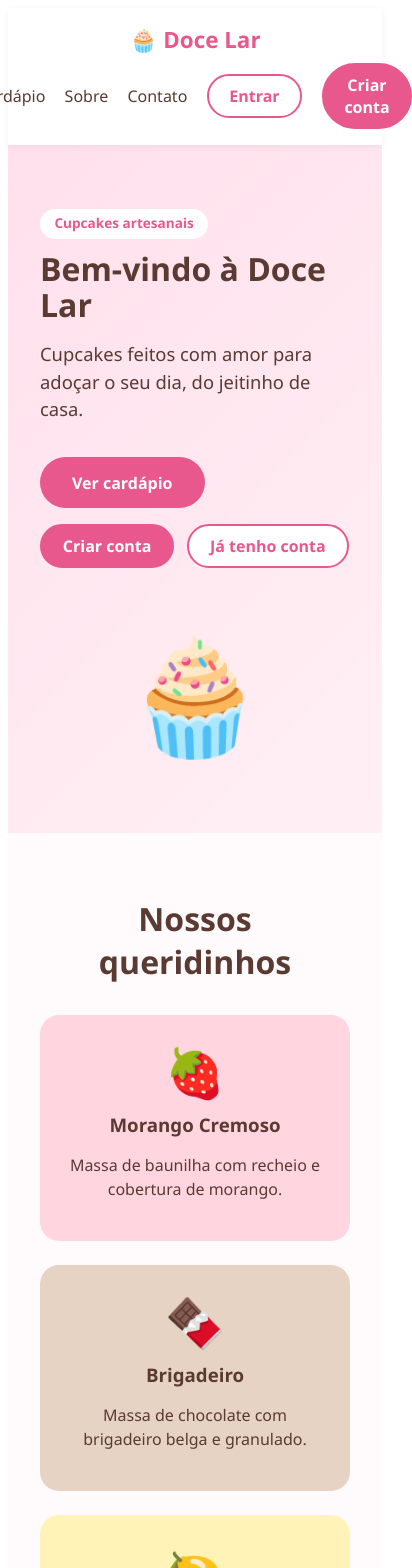
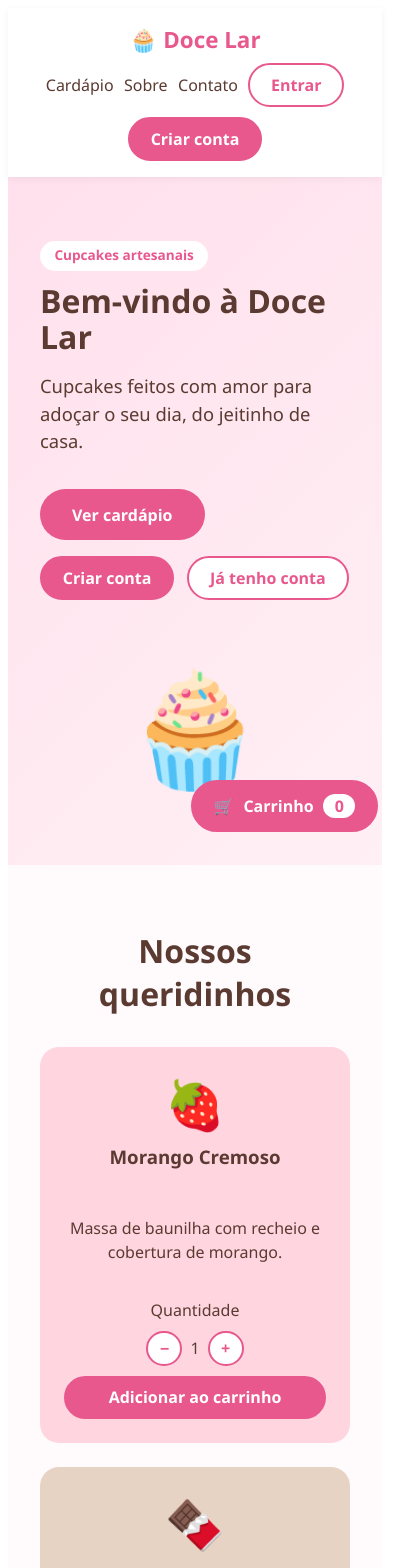
Before and after one commit to Lucas-Verdi/doce-lar, an Angular app in the folder web/doce-lar/: page / in a window 390 px wide. Shown: the top 1568 px of the page, 412 px wide, since content can reach past the window. Built offline with nearby package versions, Linux system fonts and the light colour scheme.

Commit message:
feat: implement shopping cart functionality with quantity management and local storage

```diff
--- /dev/null
+++ b/web/doce-lar/src/app/cart.service.ts
@@ -0,0 +1,94 @@
+import { isPlatformBrowser } from '@angular/common';
+import { computed, inject, Injectable, PLATFORM_ID, signal } from '@angular/core';
+
+export interface CartItem {
+  id: string;
+  nome: string;
+  emoji: string;
+  quantidade: number;
+}
+
+const STORAGE_KEY = 'doce-lar-carrinho';
+
+@Injectable({ providedIn: 'root' })
+export class CartService {
+  private readonly isBrowser = isPlatformBrowser(inject(PLATFORM_ID));
+  private readonly itemsState = signal<CartItem[]>(this.loadItems());
+
+  readonly items = this.itemsState.asReadonly();
+  readonly totalItems = computed(() =>
+    this.itemsState().reduce((total, item) => total + item.quantidade, 0),
+  );
+
+  add(item: Omit<CartItem, 'quantidade'>, quantidade: number): void {
+    const currentItems = this.itemsState();
+    const existingItem = currentItems.find((cartItem) => cartItem.id === item.id);
+
+    this.updateItems(
+      existingItem
+        ? currentItems.map((cartItem) =>
+            cartItem.id === item.id
+              ? { ...cartItem, quantidade: cartItem.quantidade + quantidade }
+              : cartItem,
+          )
+        : [...currentItems, { ...item, quantidade }],
+    );
+  }
+
+  setQuantity(id: string, quantidade: number): void {
+    this.updateItems(
+      this.itemsState().map((item) =>
+        item.id === id ? { ...item, quantidade: Math.max(1, quantidade) } : item,
+      ),
+    );
+  }
+
+  remove(id: string): void {
+    this.updateItems(this.itemsState().filter((item) => item.id !== id));
+  }
+
+  private updateItems(items: CartItem[]): void {
+    this.itemsState.set(items);
+    this.saveItems(items);
+  }
+
+  private loadItems(): CartItem[] {
+    if (!this.isBrowser) return [];
+
+    try {
+      const storedItems: unknown = JSON.parse(localStorage.getItem(STORAGE_KEY) ?? '[]');
+      if (!Array.isArray(storedItems) || !storedItems.every(isCartItem)) {
+        console.error('O carrinho salvo no navegador tem um formato inválido.');
+        return [];
+      }
+      return storedItems;
+    } catch (error) {
+      console.error('Não foi possível carregar o carrinho salvo no navegador.', error);
+      return [];
+    }
+  }
+
+  private saveItems(items: CartItem[]): void {
+    if (!this.isBrowser) return;
+
+    try {
+      localStorage.setItem(STORAGE_KEY, JSON.stringify(items));
+    } catch (error) {
+      console.error('Não foi possível salvar o carrinho no navegador.', error);
+    }
+  }
+}
+
+function isCartItem(value: unknown): value is CartItem {
+  if (typeof value !== 'object' || value === null) return false;
+  const item = value as Record<string, unknown>;
+
+  return (
+    typeof item['id'] === 'string' &&
+    typeof item['nome'] === 'string' &&
+    typeof item['emoji'] === 'string' &&
+    typeof item['quantidade'] === 'number' &&
+    Number.isInteger(item['quantidade']) &&
+    item['quantidade'] > 0
+  );
+}
--- a/web/doce-lar/src/app/welcome/welcome.css
+++ b/web/doce-lar/src/app/welcome/welcome.css
@@ -161,11 +161,143 @@ h2 {
 }
 
 .card {
+  display: flex;
+  flex-direction: column;
   transition: transform 0.2s;
 }
 
 .card:hover {
   transform: translateY(-4px);
+}
+
+.produto-acoes {
+  display: flex;
+  flex-direction: column;
+  gap: 0.6rem;
+  margin-top: auto;
+  padding-top: 1.2rem;
+}
+
+.rotulo-quantidade {
+  text-align: center;
+}
+
+.item-carrinho-nome {
+  font-weight: 600;
+}
+
+.seletor-quantidade {
+  display: flex;
+  align-items: center;
+  justify-content: center;
+  gap: 0.5rem;
+}
+
+.seletor-quantidade button {
+  min-width: 2.25rem;
+  padding: 0.3rem 0.6rem;
+  background: #fff;
+  color: var(--rosa);
+}
+
+.btn-adicionar {
+  width: 100%;
+  background: var(--rosa);
+  color: #fff;
+}
+
+.carrinho-flutuante {
+  position: fixed;
+  z-index: 5;
+  right: 1.25rem;
+  bottom: 1.25rem;
+  display: flex;
+  flex-direction: column;
+  align-items: flex-end;
+  gap: 0.75rem;
+}
+
+.btn-carrinho {
+  display: flex;
+  align-items: center;
+  gap: 0.6rem;
+  min-height: 3.25rem;
+  background: var(--rosa);
+  color: #fff;
+}
+
+.badge-carrinho {
+  display: inline-grid;
+  min-width: 1.5rem;
+  height: 1.5rem;
+  place-items: center;
+  padding: 0 0.25rem;
+  border-radius: 999px;
+  background: #fff;
+  color: var(--rosa);
+}
+
+.painel-carrinho {
+  width: min(24rem, calc(100vw - 2.5rem));
+  max-height: min(60vh, 30rem);
+  overflow: auto;
+  box-sizing: border-box;
+  padding: 1rem;
+  border: 1px solid #f1d5df;
+  border-radius: 1rem;
+  background: #fff;
+}
+
+.cabecalho-carrinho {
+  display: flex;
+  align-items: center;
+  justify-content: space-between;
+  gap: 1rem;
+}
+
+.cabecalho-carrinho h2 {
+  margin: 0;
+  text-align: left;
+  font-size: 1.25rem;
+}
+
+.btn-fechar {
+  padding: 0.2rem 0.7rem;
+  border-color: transparent;
+  background: transparent;
+  color: var(--marrom);
+}
+
+.lista-carrinho {
+  display: grid;
+  gap: 1rem;
+  margin: 1rem 0 0;
+  padding: 0;
+  list-style: none;
+}
+
+.lista-carrinho li {
+  display: grid;
+  gap: 0.6rem;
+}
+
+.item-carrinho-acoes {
+  display: flex;
+  align-items: center;
+  gap: 0.5rem;
+}
+
+.item-carrinho-acoes button {
+  padding: 0.2rem 0.65rem;
+  border-width: 1px;
+}
+
+.item-carrinho-acoes .btn-remover {
+  margin-left: auto;
+  border-color: transparent;
+  background: transparent;
+  color: #a33154;
+  font-size: 0.85rem;
 }
 
 .card-emoji {
@@ -174,10 +306,12 @@ h2 {
 
 h3 {
   margin: 0.5rem 0;
+  min-height: 3rem;
 }
 
 p {
   line-height: 1.5;
+  flex: 1;
 }
 
 .rodape {
@@ -196,4 +330,15 @@ p {
     flex-direction: column;
     gap: 0.5rem;
   }
+
+  nav {
+    flex-wrap: wrap;
+    justify-content: center;
+    gap: 0.65rem;
+  }
+
+  .carrinho-flutuante {
+    right: 0.75rem;
+    bottom: 0.75rem;
+  }
 }
--- a/web/doce-lar/src/app/welcome/welcome.html
+++ b/web/doce-lar/src/app/welcome/welcome.html
@@ -32,6 +32,31 @@
           <div class="card-emoji">{{ c.emoji }}</div>
           <h3>{{ c.nome }}</h3>
           <p>{{ c.descricao }}</p>
+          <div class="produto-acoes">
+            <span class="rotulo-quantidade">Quantidade</span>
+            <div class="seletor-quantidade" role="group" [attr.aria-label]="'Quantidade de ' + c.nome">
+              <button
+                type="button"
+                [attr.aria-label]="'Diminuir quantidade de ' + c.nome"
+                [disabled]="obterQuantidade(c.id) <= 1"
+                (click)="alterarQuantidadeSelecionada(c.id, -1)"
+              >
+                −
+              </button>
+              <span aria-live="polite">{{ obterQuantidade(c.id) }}</span>
+              <button
+                type="button"
+                [attr.aria-label]="'Aumentar quantidade de ' + c.nome"
+                [disabled]="obterQuantidade(c.id) >= 99"
+                (click)="alterarQuantidadeSelecionada(c.id, 1)"
+              >
+                +
+              </button>
+            </div>
+            <button type="button" class="btn-adicionar" (click)="adicionarAoCarrinho(c)">
+              Adicionar ao carrinho
+            </button>
+          </div>
         </article>
       }
     </div>
@@ -54,3 +79,69 @@
 <footer id="contato" class="rodape">
   <p>🧁 Doce Lar — Feito com carinho · Encomendas pelo WhatsApp</p>
 </footer>
+
+<section class="carrinho-flutuante" aria-label="Carrinho de compras">
+  @if (carrinhoAberto()) {
+    <div id="painel-carrinho" class="painel-carrinho">
+      <div class="cabecalho-carrinho">
+        <h2>Meu carrinho</h2>
+        <button
+          type="button"
+          class="btn-fechar"
+          aria-label="Fechar carrinho"
+          (click)="carrinhoAberto.set(false)"
+        >
+          ×
+        </button>
+      </div>
+      @if (cart.items().length === 0) {
+        <p class="carrinho-vazio">Seu carrinho está vazio.</p>
+      } @else {
+        <ul class="lista-carrinho">
+          @for (item of cart.items(); track item.id) {
+            <li>
+              <span class="item-carrinho-nome">{{ item.emoji }} {{ item.nome }}</span>
+              <div class="item-carrinho-acoes">
+                <button
+                  type="button"
+                  [attr.aria-label]="'Diminuir quantidade de ' + item.nome"
+                  [disabled]="item.quantidade <= 1"
+                  (click)="alterarQuantidade(item.id, item.quantidade - 1)"
+                >
+                  −
+                </button>
+                <span>{{ item.quantidade }}</span>
+                <button
+                  type="button"
+                  [attr.aria-label]="'Aumentar quantidade de ' + item.nome"
+                  (click)="alterarQuantidade(item.id, item.quantidade + 1)"
+                >
+                  +
+                </button>
+                <button
+                  type="button"
+                  class="btn-remover"
+                  [attr.aria-label]="'Remover ' + item.nome + ' do carrinho'"
+                  (click)="cart.remove(item.id)"
+                >
+                  Remover
+                </button>
+              </div>
+            </li>
+          }
+        </ul>
+      }
+    </div>
+  }
+  <button
+    type="button"
+    class="btn-carrinho"
+    [attr.aria-expanded]="carrinhoAberto()"
+    aria-controls="painel-carrinho"
+    (click)="carrinhoAberto.update((aberto) => !aberto)"
+  >
+    <span aria-hidden="true">🛒</span>
+    Carrinho
+    <span class="badge-carrinho" aria-label="itens no carrinho">{{ cart.totalItems() }}</span>
+  </button>
+</section>
--- a/web/doce-lar/src/app/welcome/welcome.ts
+++ b/web/doce-lar/src/app/welcome/welcome.ts
@@ -1,7 +1,9 @@
-import { Component } from '@angular/core';
+import { Component, inject, signal } from '@angular/core';
 import { RouterLink } from '@angular/router';
+import { CartService } from '../cart.service';
 
 interface Cupcake {
+  id: string;
   nome: string;
   descricao: string;
   emoji: string;
@@ -15,11 +17,15 @@ interface Cupcake {
   styleUrl: './welcome.css',
 })
 export class Welcome {
+  protected readonly cart = inject(CartService);
+  protected readonly quantidadeSelecionada = signal<Record<string, number>>({});
+  protected readonly carrinhoAberto = signal(false);
+
   protected readonly cupcakes: Cupcake[] = [
-    { nome: 'Morango Cremoso', descricao: 'Massa de baunilha com recheio e cobertura de morango.', emoji: '🍓', cor: '#ffd6e0' },
-    { nome: 'Brigadeiro', descricao: 'Massa de chocolate com brigadeiro belga e granulado.', emoji: '🍫', cor: '#e7d3c4' },
-    { nome: 'Limão Siciliano', descricao: 'Massa leve com creme cítrico de limão.', emoji: '🍋', cor: '#fff3b8' },
-    { nome: 'Red Velvet', descricao: 'Clássico aveludado com cream cheese.', emoji: '❤️', cor: '#ffc9c9' },
+    { id: 'morango-cremoso', nome: 'Morango Cremoso', descricao: 'Massa de baunilha com recheio e cobertura de morango.', emoji: '🍓', cor: '#ffd6e0' },
+    { id: 'brigadeiro', nome: 'Brigadeiro', descricao: 'Massa de chocolate com brigadeiro belga e granulado.', emoji: '🍫', cor: '#e7d3c4' },
+    { id: 'limao-siciliano', nome: 'Limão Siciliano', descricao: 'Massa leve com creme cítrico de limão.', emoji: '🍋', cor: '#fff3b8' },
+    { id: 'red-velvet', nome: 'Red Velvet', descricao: 'Clássico aveludado com cream cheese.', emoji: '❤️', cor: '#ffc9c9' },
   ];
 
   protected readonly diferenciais = [
@@ -27,4 +33,24 @@ export class Welcome {
     { icone: '🌾', titulo: 'Ingredientes selecionados', texto: 'Sem essências artificiais, só sabor de verdade.' },
     { icone: '🎁', titulo: 'Para presentear', texto: 'Caixas especiais para aniversários e eventos.' },
   ];
+
+  protected alterarQuantidadeSelecionada(id: string, incremento: number): void {
+    this.quantidadeSelecionada.update((selecionadas) => ({
+      ...selecionadas,
+      [id]: Math.min(99, Math.max(1, this.obterQuantidade(id) + incremento)),
+    }));
+  }
+
+  protected obterQuantidade(id: string): number {
+    return this.quantidadeSelecionada()[id] || 1;
+  }
+
+  protected adicionarAoCarrinho(cupcake: Cupcake): void {
+    const { id, nome, emoji } = cupcake;
+    this.cart.add({ id, nome, emoji }, this.obterQuantidade(id));
+  }
+
+  protected alterarQuantidade(id: string, quantidade: number): void {
+    this.cart.setQuantity(id, quantidade);
+  }
 }
```
Also changed, not shown: 1 other file (tests, documents, lock files or other folders).
